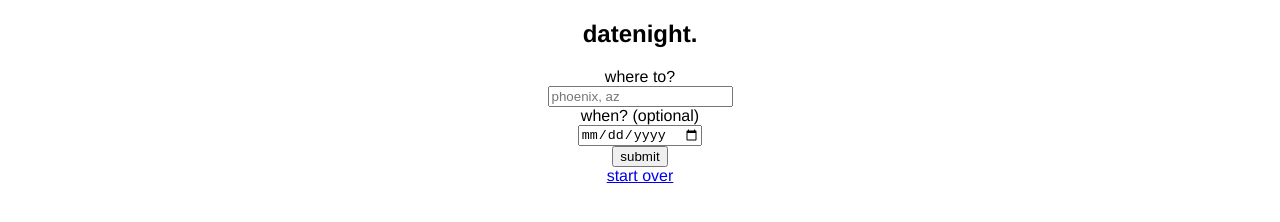
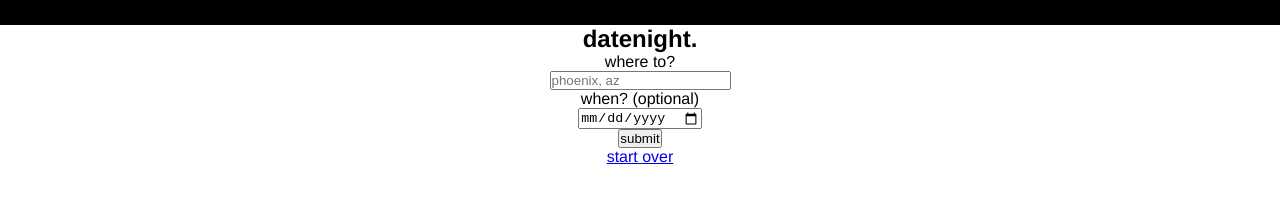
Before and after one commit to TrevorOsterman/API-hack-cap, a plain HTML site: page index.html in a window 1280 px wide. Drawn offline with nearby package versions, Linux system fonts and the light colour scheme.

Commit message:
adjustments made to js

```diff
--- a/index.css
+++ b/index.css
@@ -1,8 +1,15 @@
 * {
-
+  margin: 0;
+  padding: 0;
 }
 
 body {
   font-family: helvetica;
   text-align: center;
 }
+
+.navbar {
+  width: 100%;
+  background-color: black;
+  height: 25px;
+}
--- a/index.html
+++ b/index.html
@@ -6,7 +6,9 @@
     <link rel="stylesheet" href="index.css">
   </head>
   <body>
-
+    <nav class="navbar">
+      <h3>datenight.</h3>
+    </nav>
     <section id="query">
       <h1>datenight.</h1>
       <form class="query-form" action="index.html" method="post">
@@ -28,7 +30,7 @@
 
     </section>
     <footer><a href="#">start over</footer>
-    <script type="text/javascript" src="https://code.jquery.com/jquery-3.4.1.slim.js"></script>
+    <script type="text/javascript" src="https://code.jquery.com/jquery-3.4.1.js"></script>
     <script type="text/javascript" src="index.js"></script>
   </body>
 </html>
```
Also changed, not shown: index.js (+22 -0 lines).
